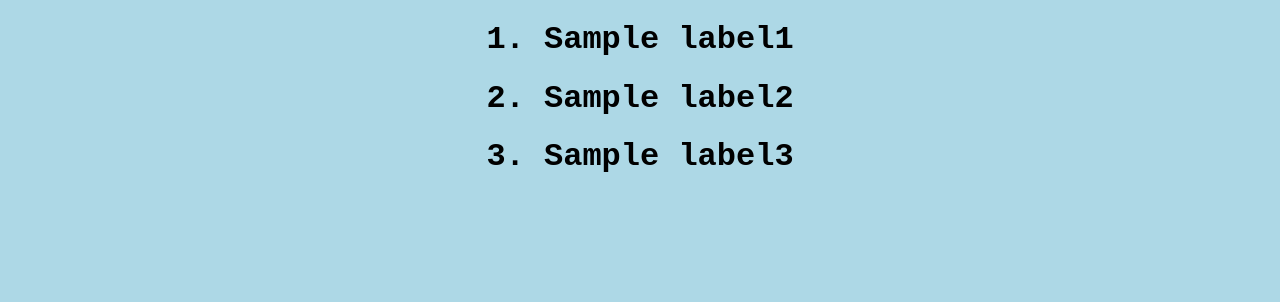
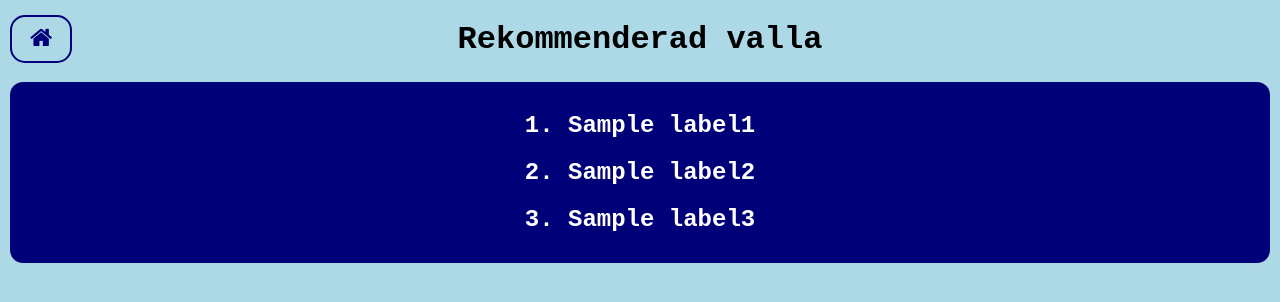
Before and after one commit to filipwramdemark/EENX16-23-19, a Flask app: template templates/label.html in a window 1280 px wide. Shown: the top 302 px of the page. Run offline with Flask 2, Linux system fonts and the light colour scheme; the template is opened without the code that fills it: most values are stand-ins (such as "Sample title", 1, 10 or a date in 2020).

Commit message:
updated website

```diff
--- a/static/style.css
+++ b/static/style.css
@@ -10,11 +10,16 @@ h3{
     text-align: center;
 }
 
+h2{
+    text-align: center;
+}
+
 h1{
     text-align: center;
 }
 
-a:link, a:visited {
+.snowbutton:link, .snowbutton:visited {
+    border-radius: 15px;
     background-color: rgb(0, 0, 120);
     color: white;
     padding: 25px 40px;
@@ -25,7 +30,7 @@ a:link, a:visited {
     display: block;
 }
 
-a:hover, a:active {
+.snowbutton:hover, .snowbutton:active {
     background-color: rgb(0, 0, 48);
 }
 
@@ -34,6 +39,50 @@ a:hover, a:active {
 }
 
 .inputfield{
-    width: 300px;
-    height: 30px;
+    width: 350px;
+    height: 50px;
+    border: 3px solid rgb(0, 0, 120);
+    border-radius: 15px;
+    font-size: larger;
+    font-family: 'Courier New', Courier, monospace;
+    text-align: center;
 }
+
+.submitbutton {
+    border-radius: 15px;
+    border: 3px rgb(0, 0, 120);
+    background-color: rgb(0, 0, 120);
+    padding: 15px 40px;
+    color: white;
+    cursor: pointer;
+    font-family: 'Courier New', Courier, monospace;
+}
+
+.submitbutton:hover {
+    background-color: rgb(0, 0, 48);
+}
+
+.block{
+    border-radius: 15px;
+    background-color: rgb(0, 0, 120);
+    padding: 10px 10px;
+    border: 2px solid lightblue;
+    color: white;
+}
+
+.homebutton:link, .homebutton:visited {
+    position:absolute; top:15px; left:10px;
+    border-radius: 15px;
+    color: rgb(0, 0, 120);
+    padding: 8px 18px;
+    border: 2px solid rgb(0, 0, 120);
+    text-align: center;
+    text-decoration: none;
+    cursor: pointer;
+    font-size: x-large;
+}
+
+.homebutton:hover, .homebutton:active {
+    color: lightblue;
+    background-color: rgb(0, 0, 120);
+}
--- a/templates/label.html
+++ b/templates/label.html
@@ -2,11 +2,18 @@
 <html>
     <head>
         <link rel="stylesheet" type="text/css" href="{{ url_for('static', filename='style.css')}}" />
+        <link rel="stylesheet" href="https://cdnjs.cloudflare.com/ajax/libs/font-awesome/4.7.0/css/font-awesome.min.css" />
     </head>
 
     <body class="background">
-        <h1>1. {{ label1 }}</h1>
-        <h1>2. {{ label2 }}</h1>
-        <h1>3. {{ label3 }}</h1>
+        <div>
+            <a href="/" class="homebutton"> <i class="fa fa-home"></i> </a>
+            <h1> Rekommenderad valla </h1>
+        </div>
+        <div class="block">
+            <h2>1. {{ label1 }}</h2>
+            <h2>2. {{ label2 }}</h2>
+            <h2>3. {{ label3 }}</h2>
+        </div>
     </body>
 </html>
```
Also changed, not shown: templates/index.html (+6 -2 lines), templates/temp.html (+9 -3 lines).
